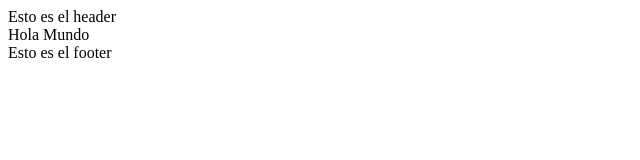
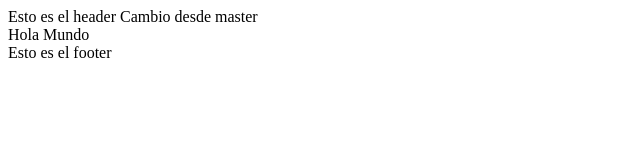
Before and after one commit to jmoranlosada/practicaGit, a plain HTML site: page index.html in a window 1280 px wide. Shown: the whole page, without its empty margins (0-640 px from the left). Drawn offline with Linux system fonts and the light colour scheme.

Commit message:
Modificacion de header estando en branch master

```diff
--- a/index.html
+++ b/index.html
@@ -6,7 +6,7 @@
   <title>Document</title>
 </head>
 <body>
-  <header>Esto es el header</header>
+  <header>Esto es el header Cambio desde master</header>
   <div>Hola Mundo</div>
   <footer>Esto es el footer</footer>
 </body>
```
